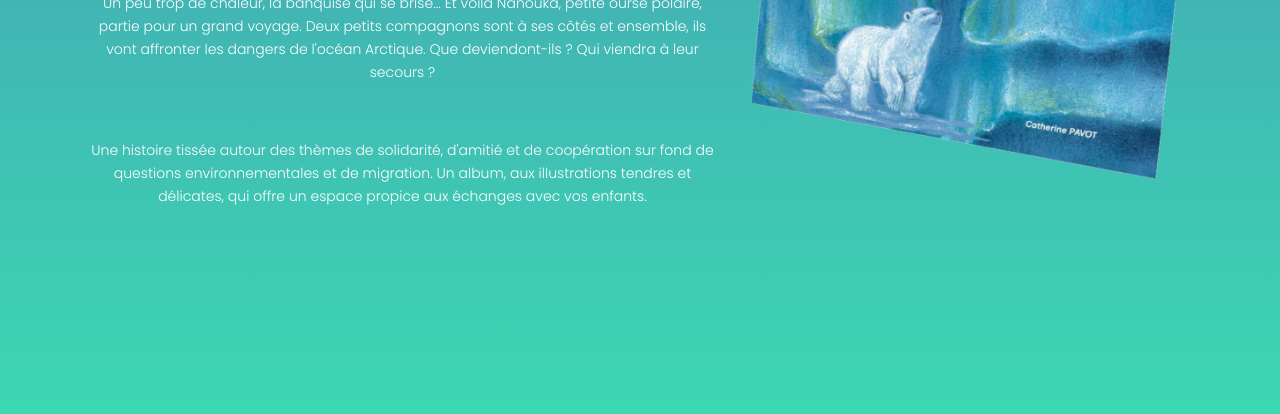
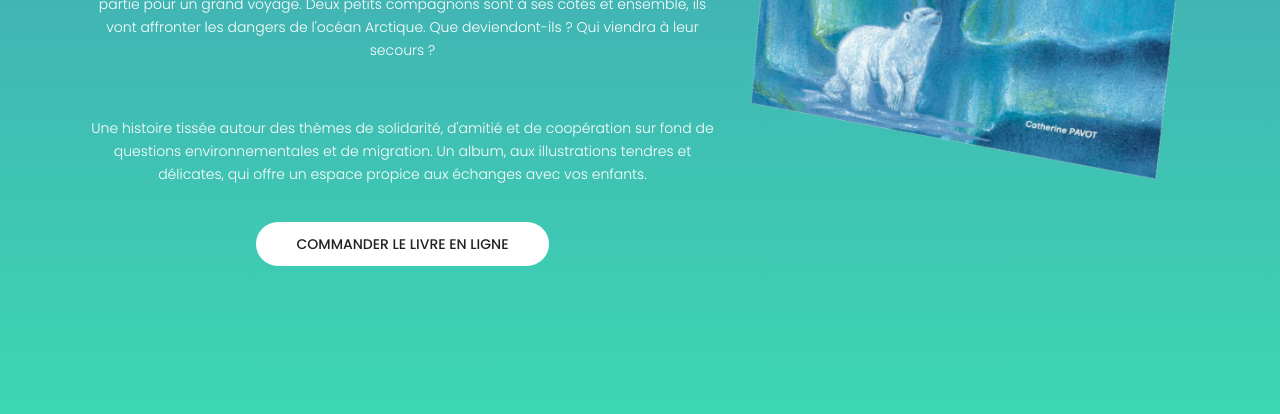
Before and after one commit to bpavot/levoyagedenanouka, a plain HTML site: page docs/index.html in a window 1280 px wide. Shown: the part 386-800 px from the top of the page. Drawn offline with nearby package versions, Linux system fonts and the light colour scheme; some packages are replaced by stand-ins of ours.

Commit message:
CTA Commande

```diff
--- a/docs/index.html
+++ b/docs/index.html
@@ -66,6 +66,7 @@ affronter les dangers de l'océan Arctique. Que deviendont-ils ? Qui viendra à
 							<p class="text-white pt-20 pb-20">
 								Une histoire tissée autour des thèmes de solidarité, d'amitié et de coopération sur fond de questions environnementales et de migration. Un album, aux illustrations tendres et délicates, qui offre un espace propice aux échanges avec vos enfants.
 							</p>
+							<a href="#commande" class="primary-btn text-uppercase">Commander le livre en ligne</a>
 							<!--<a href="#" class="primary-btn text-uppercase">Buy Now for $9.99</a>-->
 						</div>
 						<div class="col-lg-5 banner-right">
```
